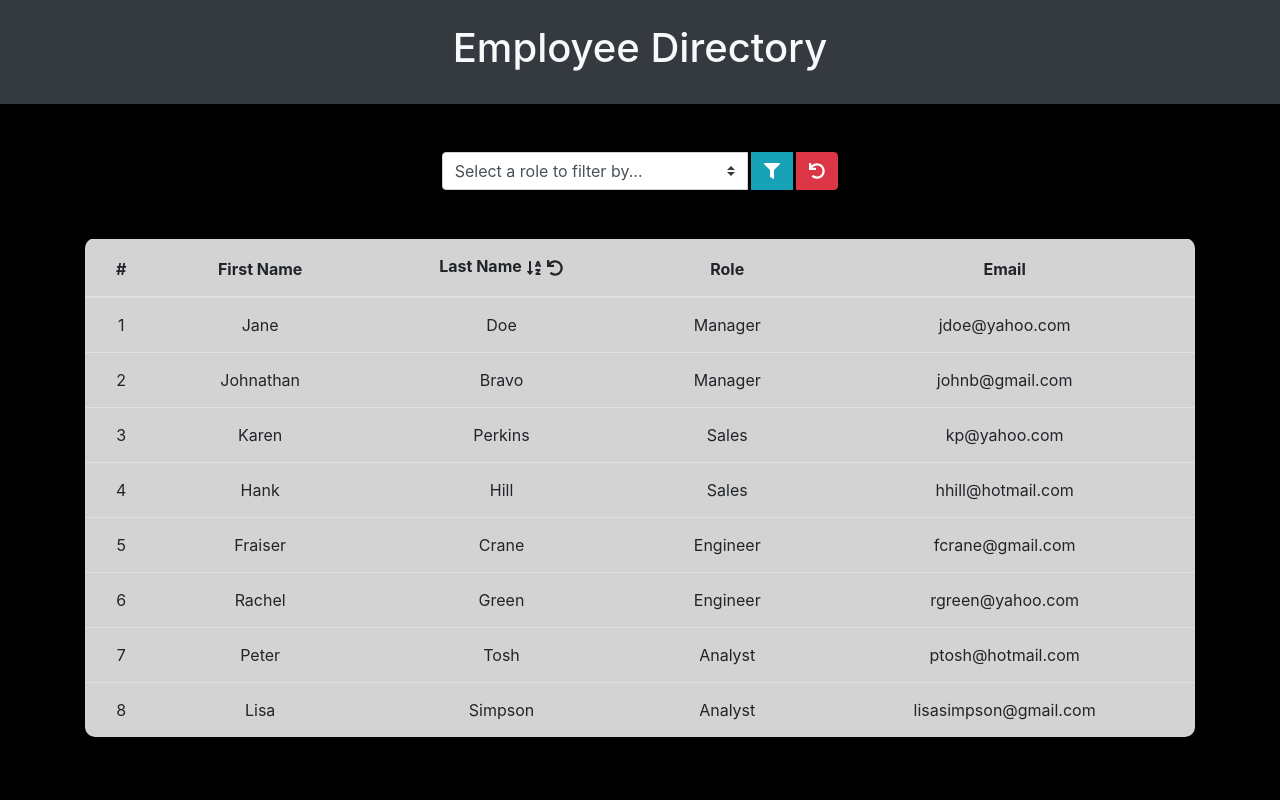
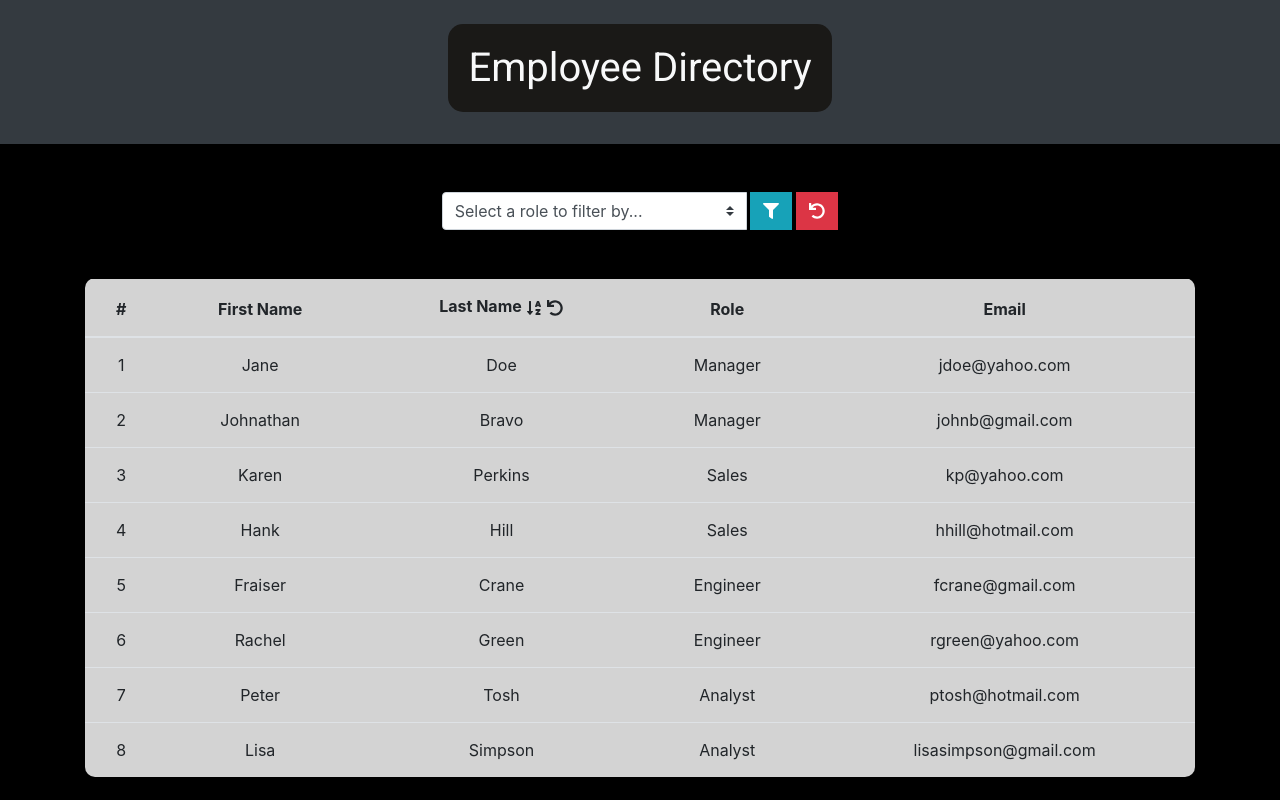
Before and after one commit to arh450/react-employee-directory, a React (Create React App) app: page / in a window 1280 px wide. Built offline with nearby package versions, Linux system fonts and the light colour scheme.

Commit message:
added tooltips to filter and reset buttons

```diff
--- a/src/components/Filter.js
+++ b/src/components/Filter.js
@@ -3,6 +3,8 @@ import Data from "./Data.json";
 
 import { FontAwesomeIcon } from "@fortawesome/react-fontawesome";
 import { faFilter, faUndo } from "@fortawesome/free-solid-svg-icons";
+
+import ReactTooltip from "react-tooltip";
 
 export default function Filter(props) {
   const filterIcon = <FontAwesomeIcon icon={faFilter} />;
@@ -37,18 +39,28 @@ export default function Filter(props) {
       <div className="input-group-append">
         <button
           type="button"
+          data-tip
+          data-for="filterTip"
           className="btn btn-info ml-1 mr-1"
           onClick={props.handleFilterSubmit}
         >
           {filterIcon}
         </button>
+        <ReactTooltip id="filterTip" place="top" effect="solid">
+          Filter
+        </ReactTooltip>
         <button
           type="button"
+          data-tip
+          data-for="resetTip"
           className="btn btn-danger"
           onClick={props.handleFilterReset}
         >
           {undoIcon}
         </button>
+        <ReactTooltip id="resetTip" place="top" effect="solid">
+          Reset
+        </ReactTooltip>
       </div>
     </div>
   );
--- a/src/components/Header.js
+++ b/src/components/Header.js
@@ -1,9 +1,13 @@
 import React from "react";
+
+import "./style.css";
 
 export default function Header() {
   return (
-    <nav className="navbar navbar-dark bg-dark p-4 ">
-      <h1 className="text-light mx-auto">Employee Directory</h1>
-    </nav>
+    <header>
+      <nav className="navbar navbar-dark bg-dark p-4 ">
+        <h1 className="title text-light mx-auto">Employee Directory</h1>
+      </nav>
+    </header>
   );
 }
--- /dev/null
+++ b/src/components/style.css
@@ -0,0 +1,8 @@
+@import url("https://fonts.googleapis.com/css2?family=Roboto&display=swap");
+
+.title {
+  background-color: #1a1917;
+  padding: 20px;
+  border-radius: 15px;
+  font-family: "Roboto", sans-serif;
+}
--- a/src/index.js
+++ b/src/index.js
@@ -1,8 +1,7 @@
 import React from "react";
 import ReactDOM from "react-dom";
 import "bootstrap/dist/css/bootstrap.css";
-// Put any other imports below so that CSS from your
-// components takes precedence over default styles.
+
 import "./index.css";
 import App from "./App";
 
```
